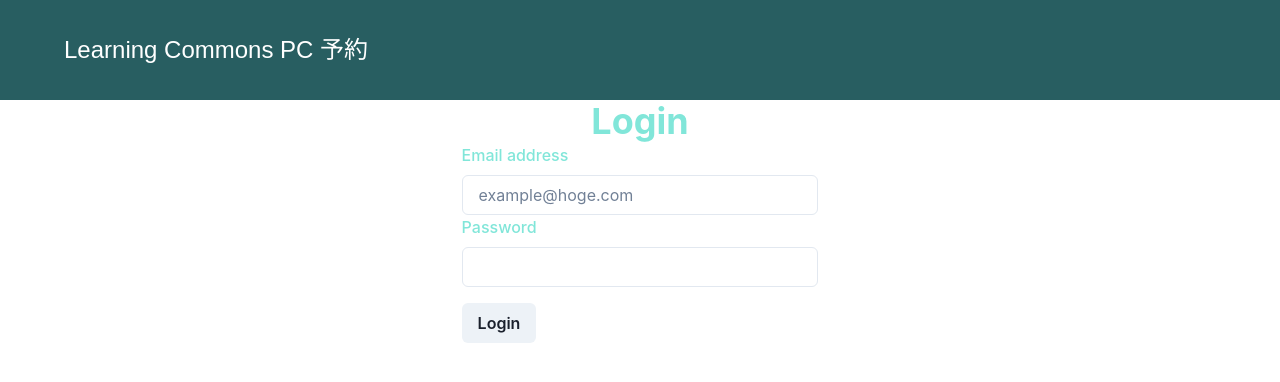
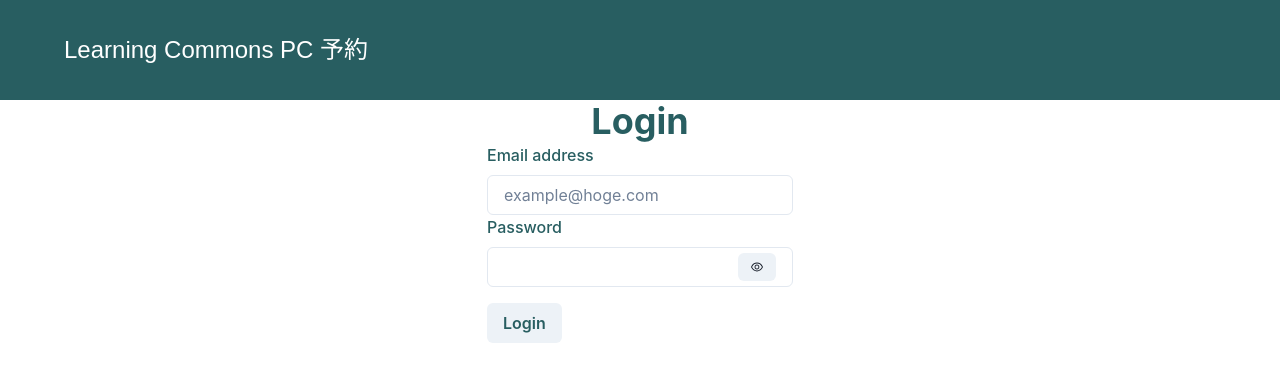
Before and after one commit to Yuta123456/reservation-pc-seat, a Next.js app: page /login in a window 1280 px wide. Shown: the top 382 px of the page. Built offline with nearby package versions, Linux system fonts and the light colour scheme; what recoil-persist would draw is missing.

Commit message:
Password隠すやつ実装

```diff
--- a/package.json
+++ b/package.json
@@ -18,6 +18,7 @@
     "@emotion/styled": "^11.10.5",
     "@next/font": "13.1.4",
     "@prisma/client": "^4.9.0",
+    "@react-icons/all-files": "^4.1.0",
     "@supabase/supabase-js": "^2.4.1",
     "@types/react": "18.0.27",
     "@types/react-dom": "18.0.10",
@@ -31,6 +32,7 @@
     "prisma": "^4.9.0",
     "react": "18.2.0",
     "react-dom": "18.2.0",
+    "react-icons": "^4.7.1",
     "recoil": "^0.7.6",
     "recoil-persist": "^4.2.0",
     "swr": "^2.0.1"
--- a/src/app/login/page.tsx
+++ b/src/app/login/page.tsx
@@ -10,13 +10,18 @@ import {
   FormControl,
   FormLabel,
   Heading,
+  Icon,
   Input,
+  InputGroup,
+  InputRightElement,
   Text,
   useToast,
 } from "../common/components";
-
+import { AiOutlineEye, AiOutlineEyeInvisible } from "react-icons/ai";
+import { FaBeer } from "react-icons/fa";
 export default function Home() {
   const [user, setUser] = useRecoilState(userState);
+  const [hiddenPassword, setHiddenPassword] = useState(true);
   const router = useRouter();
   const toast = useToast();
   useEffect(() => {
@@ -62,26 +67,52 @@ export default function Home() {
     <>
       <Center width={"100vw"}>
         <Center flexFlow={"column"}>
-          <Heading color="teal.200">Login</Heading>
+          <Heading color="teal.700">Login</Heading>
           <FormControl>
-            <FormLabel color="teal.200">Email address</FormLabel>
+            <FormLabel color="teal.700">Email address</FormLabel>
             <Input
               type="email"
               placeholder="example@hoge.com"
               isRequired
               id="email"
               ref={emailRef}
-              color="teal.200"
+              color="black"
             />
-            <FormLabel color="teal.200">Password</FormLabel>
-            <Input
-              type="password"
-              id="password"
-              isRequired
-              ref={passwordRef}
-              color="teal.200"
-            />
-            <Button mt={4} onClick={handleSubmit}>
+            <FormLabel color="teal.700">Password</FormLabel>
+            <InputGroup>
+              <Input
+                id="password"
+                isRequired
+                ref={passwordRef}
+                color="black"
+                type={hiddenPassword ? "password" : "text"}
+              />
+              <InputRightElement width="4.5rem">
+                <Button
+                  h="1.75rem"
+                  size="sm"
+                  onClick={() => {
+                    console.log(hiddenPassword)
+                    setHiddenPassword((v) => {
+                      return !v;
+                    });
+                  }}
+                >
+                  <Icon
+                    as={
+                      hiddenPassword ? AiOutlineEye : AiOutlineEyeInvisible
+                    }
+                  />
+                </Button>
+              </InputRightElement>
+            </InputGroup>
+
+            <Button
+              mt={4}
+              onClick={handleSubmit}
+              variant="solid"
+              color={"teal.700"}
+            >
               Login
             </Button>
           </FormControl>
```
Also changed, not shown: 1 other file (tests, documents, lock files or other folders).
